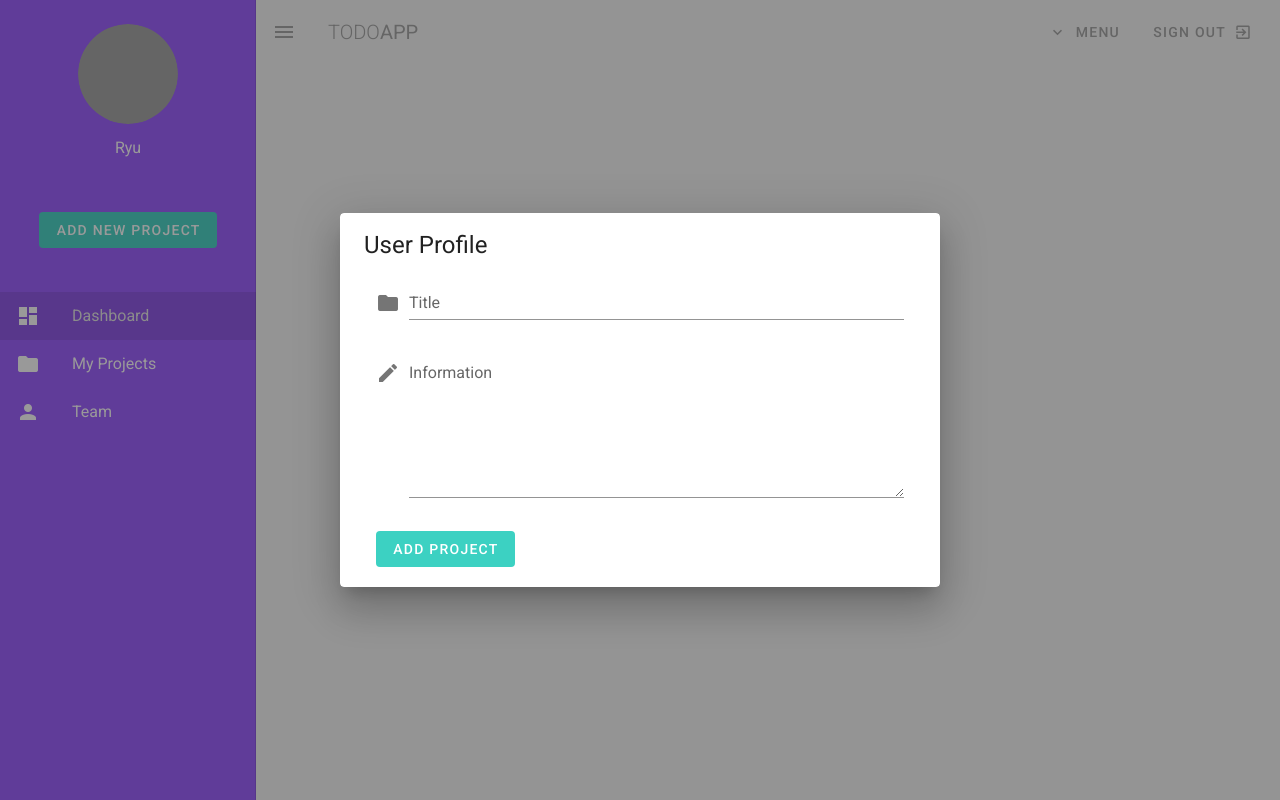
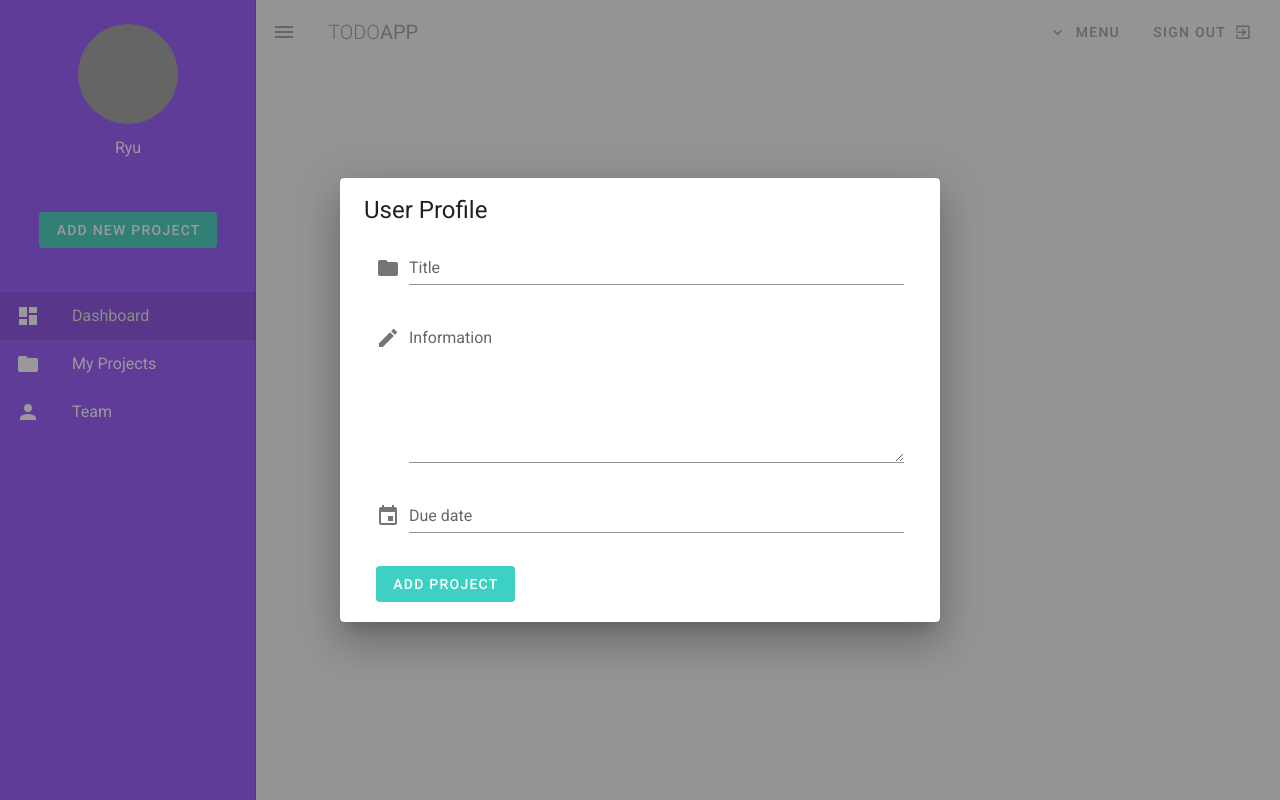
Before and after one commit to jfstassen/Apprentissage-VueJS, a Vue app in the folder 25-todo-app/: page / in a window 1280 px wide. Both pictures are taken after a click on the button "ADD NEW PROJECT". Built offline with nearby package versions, Linux system fonts and the light colour scheme; grey boxes are pictures that could not be loaded.

Commit message:
add datepicker

```diff
--- a/25-todo-app/package.json
+++ b/25-todo-app/package.json
@@ -9,6 +9,7 @@
   },
   "dependencies": {
     "core-js": "^3.6.4",
+    "moment": "^2.25.3",
     "vue": "^2.6.11",
     "vue-router": "^3.1.6",
     "vuetify": "^2.2.11"
--- a/25-todo-app/src/components/Popup.vue
+++ b/25-todo-app/src/components/Popup.vue
@@ -12,6 +12,26 @@
           <v-form class="px-3">
             <v-text-field v-model="title" label="Title" prepend-icon="mdi-folder"></v-text-field>
             <v-textarea v-model="content" label="Information" prepend-icon="mdi-pencil"></v-textarea>
+            <v-menu
+              v-model="menu"
+              :close-on-content-click="false"
+              transition="scale-transition"
+              offset-y
+              min-width="290px"
+              :nudge-right="40"
+            >
+              <template v-slot:activator="{ on }">
+                <v-text-field
+                  v-model="formattedDate"
+                  label="Due date"
+                  prepend-icon="mdi-calendar"
+                  readonly
+                  v-on="on"
+                ></v-text-field>
+              </template>
+              <v-date-picker v-model="due" @input="menu = false"></v-date-picker>
+            </v-menu>
+            <v-spacer></v-spacer>
             <v-btn text class="success mx-0 mt-3" @click="submit">Add Project</v-btn>
           </v-form>
         </v-card-text>
@@ -21,20 +41,27 @@
 </template>
 
 <script>
+import moment from "moment";
 export default {
-  data(){
+  data() {
     return {
-      title:"",
-      content:""
+      title: "",
+      content: "",
+      menu: false,
+      due: null
+    };
+  },
+  methods: {
+    submit() {
+      console.log(this.title, this.content);
     }
   },
-  methods:{
-    submit(){
-      console.log(this.title, this.content)
+  computed: {
+    formattedDate() {
+      return this.due && moment(this.due).format("Do MMMM YYYY");
     }
   }
-
-  }
+};
 </script>
 
 <style>
```
Also changed, not shown: 1 other file (tests, documents, lock files or other folders).
